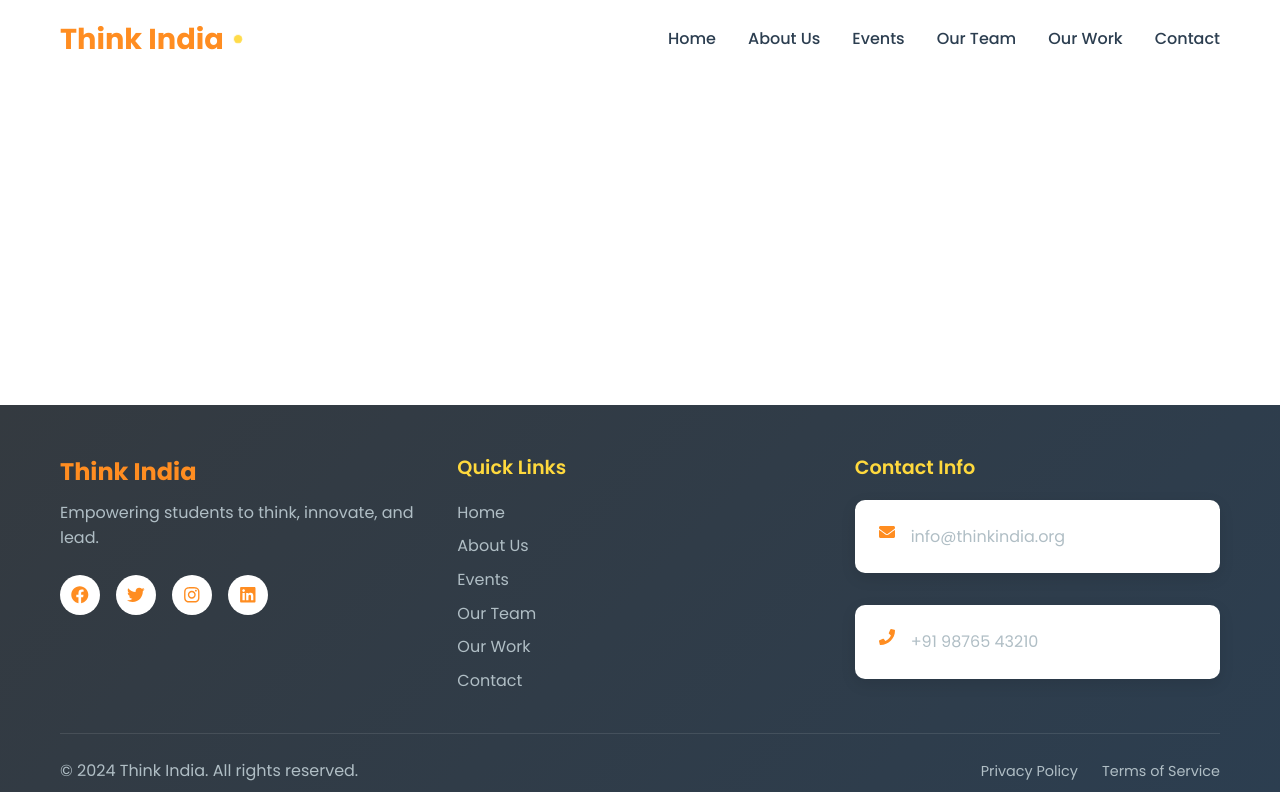
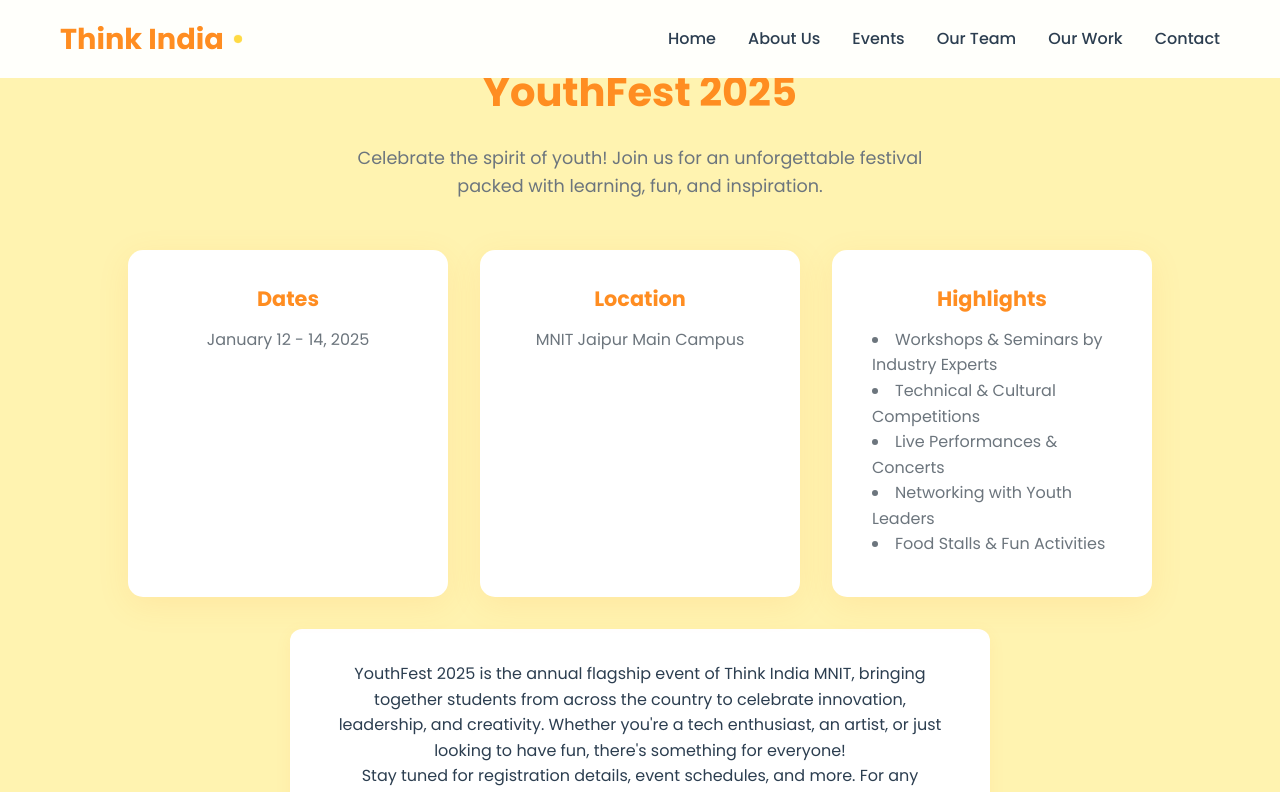
Before and after one commit to Simran759/Think_India, a React (Create React App) app: page /youthfest in a window 1280 px wide. Shown: the top 792 px of the page. Built offline with nearby package versions, Linux system fonts and the light colour scheme.

Commit message:
add youthest

```diff
--- a/src/App.js
+++ b/src/App.js
@@ -8,6 +8,7 @@ import Events from './pages/Events';
 import Team from './pages/Team';
 import Work from './pages/Work';
 import Contact from './pages/Contact';
+import Youthfest from './pages/Youthfest';
 import './App.css';
 
 function App() {
@@ -23,6 +24,7 @@ function App() {
             <Route path="/team" element={<Team />} />
             <Route path="/work" element={<Work />} />
             <Route path="/contact" element={<Contact />} />
+            <Route path="/youthfest" element={<Youthfest />} />
           </Routes>
         </main>
         <Footer />
--- a/src/pages/Home.css
+++ b/src/pages/Home.css
@@ -1,3 +1,34 @@
+.btn-highlight {
+  background: linear-gradient(135deg, #FFD93D, #FF8D21);
+  color: #232323;
+  font-weight: 700;
+  font-size: 1.15rem;
+  padding: 18px 38px;
+  border-radius: 50px;
+  box-shadow: 0 8px 32px rgba(255, 141, 33, 0.18);
+  letter-spacing: 1px;
+  text-transform: uppercase;
+  border: none;
+  text-decoration: none;
+  transition: all 0.3s;
+  display: inline-block;
+  cursor: pointer;
+  outline: none;
+  animation: youthfest-pop 1.2s cubic-bezier(.68,-0.55,.27,1.55) 1;
+}
+
+.btn-highlight:hover, .btn-highlight:focus {
+  background: linear-gradient(135deg, #FF8D21, #FFD93D);
+  color: #232323;
+  box-shadow: 0 12px 36px rgba(255, 141, 33, 0.28);
+  transform: scale(1.05);
+}
+
+@keyframes youthfest-pop {
+  0% { transform: scale(0.7); opacity: 0; }
+  60% { transform: scale(1.15); opacity: 1; }
+  100% { transform: scale(1); }
+}
 /* Hero Section */
 .hero {
   position: relative;
--- a/src/pages/Home.js
+++ b/src/pages/Home.js
@@ -31,8 +31,7 @@ const Home = () => {
               Empowering students to think, innovate, and lead. Building a brighter future for India through education, collaboration, and community service.
             </p>
             <div className="hero-buttons">
-              <a href="#about" className="btn btn-primary">Learn More</a>
-              <a href="#contact" className="btn btn-secondary">Join Us</a>
+              <a href="/youthfest" className="btn btn-highlight">🎉 Explore YouthFest</a>
             </div>
           </motion.div>
         </div>
@@ -41,7 +40,32 @@ const Home = () => {
         </div>
       </section>
 
-      {/* About Us Section */}
+      {/* About MNIT Jaipur Section */}
+      <section id="about-mnit" className="section about-section">
+        <div className="container">
+          <motion.div
+            initial={{ opacity: 0, y: 30 }}
+            whileInView={{ opacity: 1, y: 0 }}
+            transition={{ duration: 0.6 }}
+            viewport={{ once: true }}
+          >
+            <h2 className="section-title">About MNIT Jaipur</h2>
+            <div className="about-grid">
+              <div className="about-card">
+                <div className="about-icon" style={{background: 'linear-gradient(135deg, #3f51b5, #2196f3)'}}>
+                  <svg width="40" height="40" viewBox="0 0 24 24" fill="none" xmlns="http://www.w3.org/2000/svg">
+                    <path d="M12 2L2 7v2c0 5.25 3.75 10.74 10 13 6.25-2.26 10-7.75 10-13V7l-10-5z" fill="#fff"/>
+                  </svg>
+                </div>
+                <h3>Malaviya National Institute of Technology (MNIT) Jaipur</h3>
+                <p>MNIT Jaipur is one of India's premier engineering institutions, known for its academic excellence, vibrant campus life, and commitment to innovation and research. MNIT provides a nurturing environment for students to grow, collaborate, and lead in various fields.</p>
+              </div>
+            </div>
+          </motion.div>
+        </div>
+      </section>
+
+      {/* About Think India Section */}
       <section id="about" className="section about-section">
         <div className="container">
           <motion.div
@@ -50,7 +74,7 @@ const Home = () => {
             transition={{ duration: 0.6 }}
             viewport={{ once: true }}
           >
-            <h2 className="section-title">About Us</h2>
+            <h2 className="section-title">About Think India</h2>
             <p className="section-subtitle">
               Think India is a student-driven organization dedicated to fostering leadership, innovation, and social responsibility among young minds.
             </p>
--- /dev/null
+++ b/src/pages/Youthfest.css
@@ -0,0 +1,65 @@
+/* Youthfest Section Styles */
+.youthfest-page {
+  background: var(--light-yellow, #FFF9E5);
+  padding: 60px 0 80px 0;
+  min-height: 100vh;
+}
+
+.youthfest-details {
+  display: flex;
+  flex-wrap: wrap;
+  gap: 2rem;
+  justify-content: center;
+  margin: 3rem 0 2rem 0;
+}
+
+.youthfest-card {
+  background: #fff;
+  border-radius: 15px;
+  box-shadow: 0 8px 32px rgba(255, 141, 33, 0.10);
+  padding: 2rem 2.5rem;
+  min-width: 220px;
+  text-align: center;
+  flex: 1 1 220px;
+  max-width: 320px;
+}
+
+.youthfest-card h3 {
+  color: var(--primary-orange, #FF8D21);
+  font-size: 1.3rem;
+  margin-bottom: 0.7rem;
+}
+
+.youthfest-card p, .youthfest-card ul {
+  color: var(--text-light, #555);
+  font-size: 1rem;
+  margin: 0.5rem 0;
+}
+
+.youthfest-card ul {
+  list-style: disc inside;
+  padding-left: 0;
+  text-align: left;
+}
+
+.youthfest-description {
+  max-width: 700px;
+  margin: 0 auto;
+  background: #fff;
+  border-radius: 12px;
+  box-shadow: 0 4px 16px rgba(255, 141, 33, 0.08);
+  padding: 2rem 2.5rem;
+  text-align: center;
+}
+
+.youthfest-description a {
+  color: var(--primary-orange, #FF8D21);
+  text-decoration: underline;
+}
+
+@media (max-width: 900px) {
+  .youthfest-details {
+    flex-direction: column;
+    align-items: center;
+  }
+}
--- /dev/null
+++ b/src/pages/Youthfest.js
@@ -0,0 +1,45 @@
+import React from 'react';
+import './Youthfest.css';
+
+const Youthfest = () => {
+  return (
+    <div className="youthfest-page section">
+      <div className="container">
+        <h2 className="section-title">YouthFest 2025</h2>
+        <p className="section-subtitle">
+          Celebrate the spirit of youth! Join us for an unforgettable festival packed with learning, fun, and inspiration.
+        </p>
+        <div className="youthfest-details">
+          <div className="youthfest-card">
+            <h3>Dates</h3>
+            <p>January 12 - 14, 2025</p>
+          </div>
+          <div className="youthfest-card">
+            <h3>Location</h3>
+            <p>MNIT Jaipur Main Campus</p>
+          </div>
+          <div className="youthfest-card">
+            <h3>Highlights</h3>
+            <ul>
+              <li>Workshops & Seminars by Industry Experts</li>
+              <li>Technical & Cultural Competitions</li>
+              <li>Live Performances & Concerts</li>
+              <li>Networking with Youth Leaders</li>
+              <li>Food Stalls & Fun Activities</li>
+            </ul>
+          </div>
+        </div>
+        <div className="youthfest-description">
+          <p>
+            YouthFest 2025 is the annual flagship event of Think India MNIT, bringing together students from across the country to celebrate innovation, leadership, and creativity. Whether you're a tech enthusiast, an artist, or just looking to have fun, there's something for everyone!
+          </p>
+          <p>
+            Stay tuned for registration details, event schedules, and more. For any queries, contact us at <a href="mailto:youthfest@thinkindia.org">youthfest@thinkindia.org</a>.
+          </p>
+        </div>
+      </div>
+    </div>
+  );
+};
+
+export default Youthfest;
```
Also changed, not shown: 2 other files (tests, documents, lock files or other folders).
